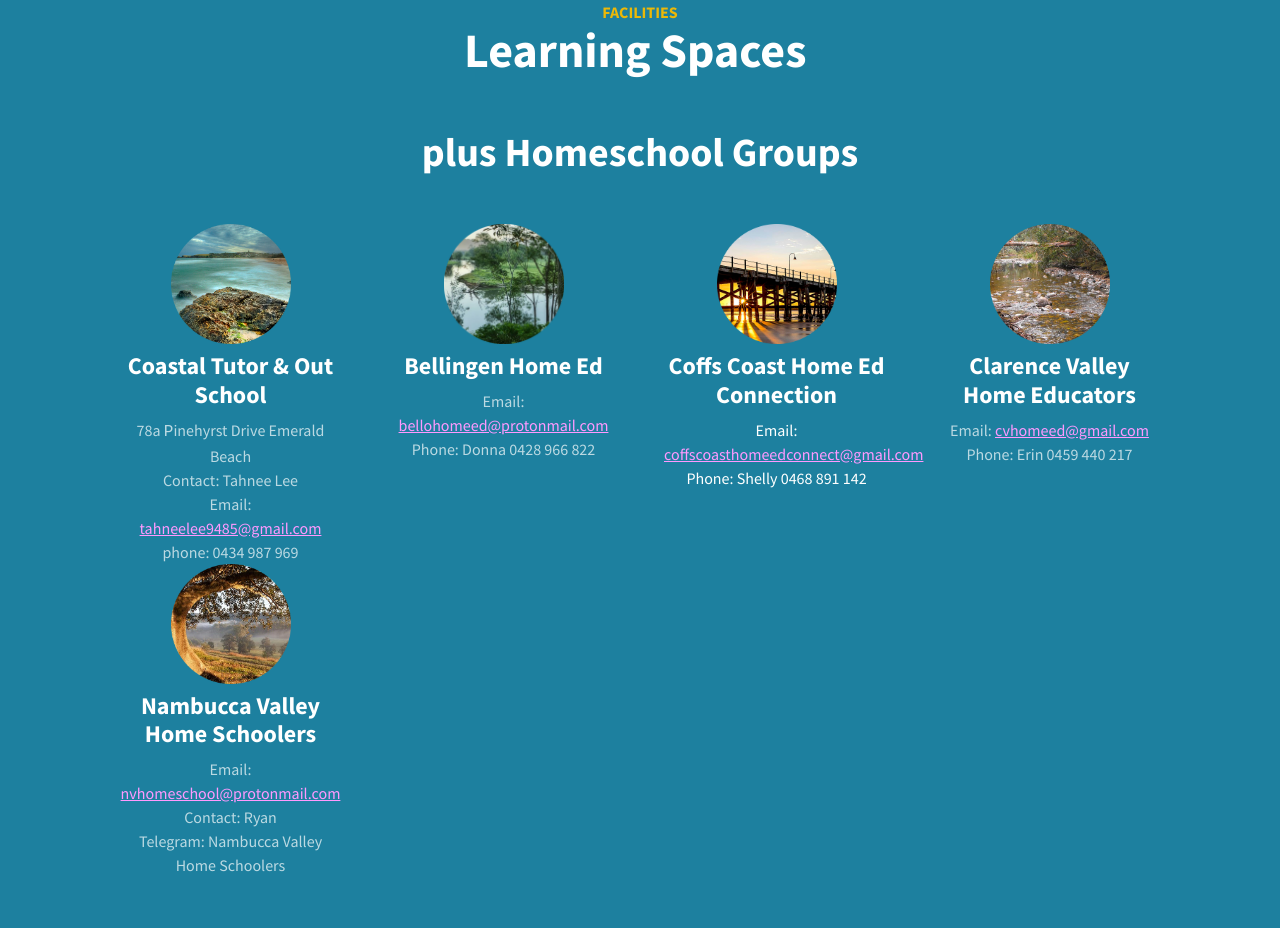
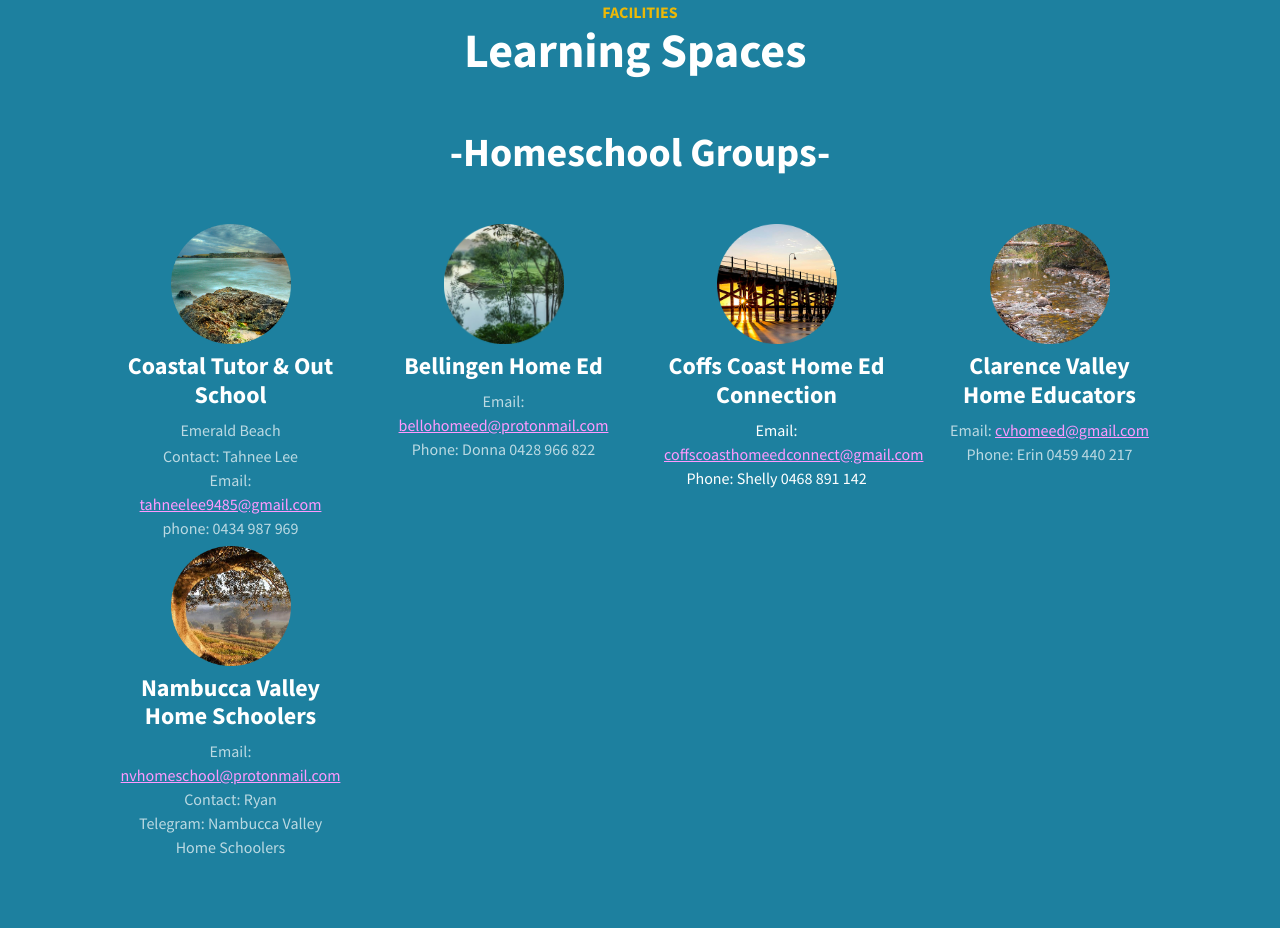
Before and after one commit to coffseducation/coffseducation.github.io, a plain HTML site: page index.html in a window 1280 px wide. Shown: the part 1454-2382 px from the top of the page. Drawn offline with nearby package versions, Linux system fonts and the light colour scheme.

Commit message:
address delete

```diff
--- a/index.html
+++ b/index.html
@@ -62,7 +62,7 @@
         <div class="content-section-heading">
           <h3 class="text-secondary mb-0">Facilities</h3>
           <h2 class="mb-5">Learning Spaces&nbsp; </h2>
-          <h1 class="mb-5">plus Homeschool Groups </h1>
+          <h1 class="mb-5">-Homeschool Groups- </h1>
         </div>
         <div class="row gx-4 gx-lg-5">
           <div class="col-lg-3 col-md-6 mb-5 mb-lg-0">
@@ -70,8 +70,8 @@
                   style="width: 120px; height: 120px;"></strong></h4>
             <h4><strong>Coastal Tutor &amp; Out School<br>
               </strong></h4>
-            <p class="text-faded mb-0">78a <span style="font-family: monospace;">P</span>inehyrst
-              Drive Emerald Beach</p>
+            <p class="text-faded mb-0"><span style="font-family: monospace;"></span>Emerald
+              Beach</p>
             <p class="text-faded mb-0">Contact: Tahnee Lee</p>
             <p class="text-faded mb-0">Email:<span style="color: #ff99ff;"> <a
                   href="mailto:tahneelee9485@gmail.com" style="color: #ff99ff;">tahneelee9485@gmail.com</a></span></p>
```
